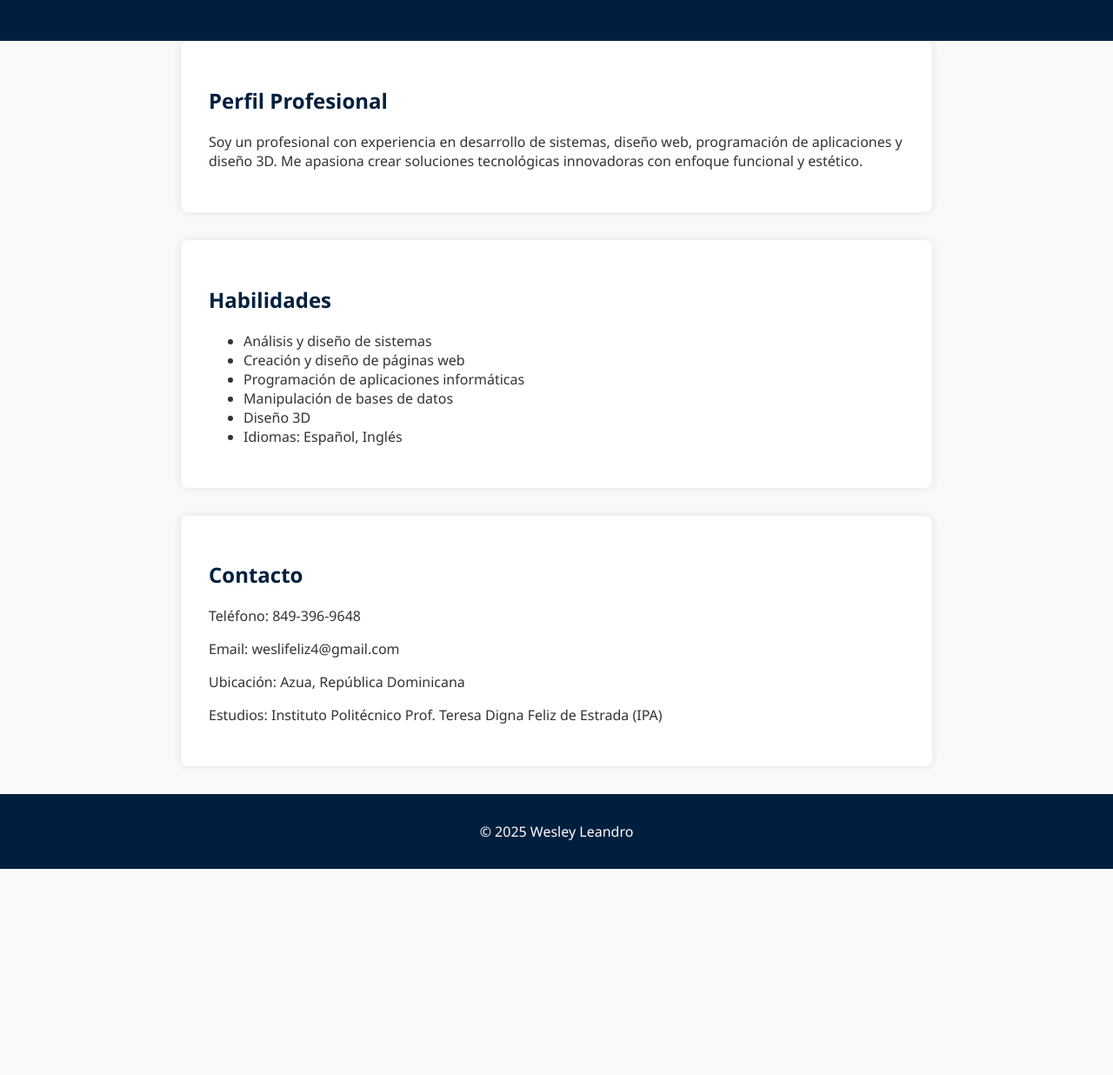
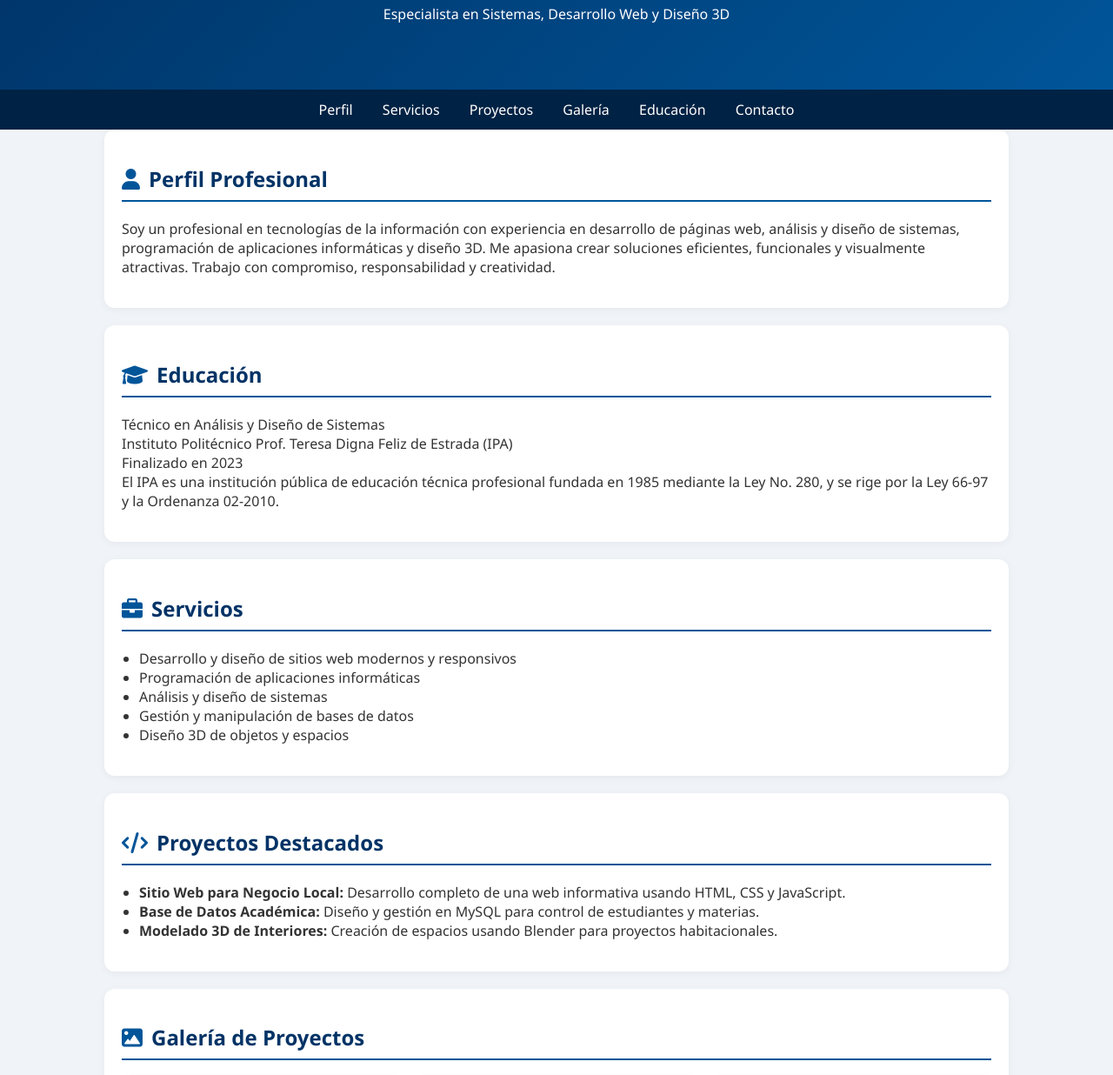
Before and after one commit to Wesley21mh/portafolio, a plain HTML site: page index.html in a window 1280 px wide. Shown: the part 141-1377 px from the top of the page at 87% size. Before the commit the page ends 1140 px from the top, so only its background shows below. Drawn offline with Linux system fonts and the light colour scheme.

Commit message:
Update index.html

```diff
--- a/index.html
+++ b/index.html
@@ -1,45 +1,90 @@
 <!DOCTYPE html>
 <html lang="es">
 <head>
-    <meta charset="UTF-8">
-    <meta name="viewport" content="width=device-width, initial-scale=1.0">
-    <title>Portafolio de Wesley Leandro</title>
-    <meta name="description" content="Portafolio de Wesley Leandro - Desarrollo web, análisis de sistemas, programación y diseño 3D.">
-    <link rel="stylesheet" href="style.css">
+  <meta charset="UTF-8" />
+  <meta name="viewport" content="width=device-width, initial-scale=1.0" />
+  <title>Portafolio | Wesley Leandro</title>
+  <link rel="stylesheet" href="https://cdnjs.cloudflare.com/ajax/libs/font-awesome/6.0.0/css/all.min.css">
+  <style>
+    body { font-family: 'Segoe UI', sans-serif; margin: 0; padding: 0; background: #f0f4f8; color: #333; }
+    header { background: linear-gradient(135deg, #003366, #005599); color: white; padding: 60px 20px; text-align: center; animation: fadeIn 1s ease-in-out; }
+    nav { background: #002244; color: white; text-align: center; padding: 12px 0; position: sticky; top: 0; z-index: 1000; }
+    nav a { color: white; margin: 0 15px; text-decoration: none; font-weight: 500; transition: color 0.3s; }
+    nav a:hover { color: #00ccff; }
+    section { padding: 20px; max-width: 1000px; margin: auto; background: white; margin-bottom: 20px; border-radius: 12px; box-shadow: 0 2px 10px rgba(0,0,0,0.05); animation: fadeIn 1s ease-in-out; }
+    h2 { color: #003366; border-bottom: 2px solid #005599; padding-bottom: 8px; margin-bottom: 20px; }
+    ul { padding-left: 20px; }
+    footer { text-align: center; padding: 30px 20px; background: #003366; color: white; margin-top: 40px; }
+    .icon { margin-right: 10px; color: #005599; }
+    .gallery { display: grid; grid-template-columns: repeat(auto-fit, minmax(300px, 1fr)); gap: 20px; }
+    .gallery img { width: 100%; border-radius: 8px; box-shadow: 0 1px 6px rgba(0,0,0,0.1); transition: transform 0.3s; }
+    .gallery img:hover { transform: scale(1.03); }
+    @keyframes fadeIn { from { opacity: 0; transform: translateY(20px); } to { opacity: 1; transform: translateY(0); } }
+  </style>
 </head>
 <body>
   <header>
     <h1>Wesley Leandro</h1>
-        <p>Analista y Diseñador de Sistemas | Desarrollador Web | Diseñador 3D</p>
+    <p>Especialista en Sistemas, Desarrollo Web y Diseño 3D</p>
   </header>
 
-    <section class="section" id="perfil">
-        <h2>Perfil Profesional</h2>
-        <p>Soy un profesional con experiencia en desarrollo de sistemas, diseño web, programación de aplicaciones y diseño 3D. Me apasiona crear soluciones tecnológicas innovadoras con enfoque funcional y estético.</p>
+  <nav>
+    <a href="#perfil">Perfil</a>
+    <a href="#servicios">Servicios</a>
+    <a href="#proyectos">Proyectos</a>
+    <a href="#galeria">Galería</a>
+    <a href="#educacion">Educación</a>
+    <a href="#contacto">Contacto</a>
+  </nav>
+
+  <section id="perfil">
+    <h2><i class="fas fa-user icon"></i>Perfil Profesional</h2>
+    <p>Soy un profesional en tecnologías de la información con experiencia en desarrollo de páginas web, análisis y diseño de sistemas, programación de aplicaciones informáticas y diseño 3D. Me apasiona crear soluciones eficientes, funcionales y visualmente atractivas. Trabajo con compromiso, responsabilidad y creatividad.</p>
   </section>
 
-    <section class="section" id="habilidades">
-        <h2>Habilidades</h2>
+  <section id="educacion">
+    <h2><i class="fas fa-graduation-cap icon"></i>Educación</h2>
+    <p>Técnico en Análisis y Diseño de Sistemas<br>Instituto Politécnico Prof. Teresa Digna Feliz de Estrada (IPA)<br>Finalizado en 2023<br>El IPA es una institución pública de educación técnica profesional fundada en 1985 mediante la Ley No. 280, y se rige por la Ley 66-97 y la Ordenanza 02-2010.</p>
+  </section>
+
+  <section id="servicios">
+    <h2><i class="fas fa-briefcase icon"></i>Servicios</h2>
     <ul>
+      <li>Desarrollo y diseño de sitios web modernos y responsivos</li>
+      <li>Programación de aplicaciones informáticas</li>
       <li>Análisis y diseño de sistemas</li>
-            <li>Creación y diseño de páginas web</li>
-            <li>Programación de aplicaciones informáticas</li>
-            <li>Manipulación de bases de datos</li>
-            <li>Diseño 3D</li>
-            <li>Idiomas: Español, Inglés</li>
+      <li>Gestión y manipulación de bases de datos</li>
+      <li>Diseño 3D de objetos y espacios</li>
     </ul>
   </section>
 
-    <section class="section" id="contacto">
-        <h2>Contacto</h2>
-        <p>Teléfono: 849-396-9648</p>
-        <p>Email: weslifeliz4@gmail.com</p>
-        <p>Ubicación: Azua, República Dominicana</p>
-        <p>Estudios: Instituto Politécnico Prof. Teresa Digna Feliz de Estrada (IPA)</p>
+  <section id="proyectos">
+    <h2><i class="fas fa-code icon"></i>Proyectos Destacados</h2>
+    <ul>
+      <li><strong>Sitio Web para Negocio Local:</strong> Desarrollo completo de una web informativa usando HTML, CSS y JavaScript.</li>
+      <li><strong>Base de Datos Académica:</strong> Diseño y gestión en MySQL para control de estudiantes y materias.</li>
+      <li><strong>Modelado 3D de Interiores:</strong> Creación de espacios usando Blender para proyectos habitacionales.</li>
+    </ul>
+  </section>
+
+  <section id="galeria">
+    <h2><i class="fas fa-image icon"></i>Galería de Proyectos</h2>
+    <div class="gallery">
+      <img src="https://via.placeholder.com/300x200?text=Web+Project" alt="Proyecto Web">
+      <img src="https://via.placeholder.com/300x200?text=Base+de+Datos" alt="Base de Datos">
+      <img src="https://via.placeholder.com/300x200?text=Dise%C3%B1o+3D" alt="Diseño 3D">
+    </div>
+  </section>
+
+  <section id="contacto">
+    <h2><i class="fas fa-envelope icon"></i>Contacto</h2>
+    <p><strong>Tel:</strong> 849-396-9648<br>
+    <strong>Email:</strong> weslifeliz4@gmail.com<br>
+    <strong>Ubicación:</strong> Azua, República Dominicana</p>
   </section>
 
   <footer>
-        <p>&copy; 2025 Wesley Leandro</p>
+    <p>&copy; 2025 Wesley Leandro. Todos los derechos reservados.</p>
   </footer>
 </body>
 </html>
```
Lines whose indentation alone changed are shown as unchanged.
